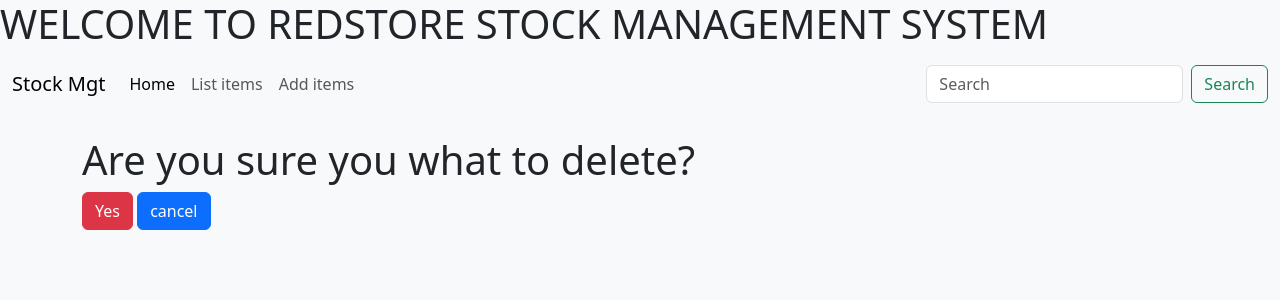
After one commit to mbathaedward/stock-management-system, a Django app: page /delete_item/1/ in a window 1280 px wide. The commit adds this page. Shown: the top 300 px of the page. Run offline with Django 5.2, Linux system fonts and the light colour scheme; tables that the repository leaves empty hold one stand-in row (values such as "Sample post").

Commit message:
added delete function,added model and registered in admin

```diff
--- a/stock_pr/urls.py
+++ b/stock_pr/urls.py
@@ -23,6 +23,7 @@ urlpatterns = [
     path('list_items/', views.list_items, name='list_items'),
     path('add_items/', views.add_items, name='add_items'),
     path('update_items/<str:pk>/',views.update_items, name='update_items'),
+    path('delete_item/<str:pk>/',views.delete_item, name='delete_item'),
 
     path('admin/', admin.site.urls),
 ]
--- a/stockapp/admin.py
+++ b/stockapp/admin.py
@@ -1,5 +1,5 @@
 from django.contrib import admin
-from .models import Stock
+from .models import Stock,Category
 from .forms import StockCreateform
 
 
@@ -13,3 +13,4 @@ class StockCreateAdmin(admin.ModelAdmin):
     search_fields = ['category', 'item_name']
 
 admin.site.register(Stock, StockCreateAdmin)
+admin.site.register(Category)
--- a/stockapp/models.py
+++ b/stockapp/models.py
@@ -1,12 +1,25 @@
 from django.db import models
+
+category_choice = (
+    ('Furniture','Furniture'),
+    ('IT Equipment','IT Equipment'),
+    ('Phone','Phone'),
+    ('Electronics','Electronics'),
+)
 
 # Create your models here.
 
 #---------------------
 #stock table goes here
 #---------------------
+
+class Category(models.Model):
+    name = models.CharField(max_length=100,blank=True,null=True)
+    def __str__(self):
+        return self.name
+
 class Stock(models.Model):
-    category = models.CharField(max_length=100, blank=True, null=True)
+    category = models.ForeignKey(Category, on_delete=models.CASCADE)
     item_name = models.CharField(max_length=100, blank=True, null=True)
     quantity = models.IntegerField(default='0', blank=True, null=True)
     recieve_quantity = models.IntegerField(default='0', blank=True, null=True)
--- a/stockapp/static/css/stylesheet.css
+++ b/stockapp/static/css/stylesheet.css
@@ -22,7 +22,7 @@ table.table > tbody > tr:nth-of-type(even) > td {
 
 
 table.table > thead > tr > th {
-    background-color: #337a33 !important;
+    background-color: #5048f1 !important;
     color: white !important;
 }
 h2 {
--- /dev/null
+++ b/stockapp/templates/delete_item.html
@@ -0,0 +1,13 @@
+{% extends 'navbar.html' %}
+
+{% load static %}
+
+{% block content %}
+<form action="" method="post">
+    {% csrf_token %}
+    <h1>Are you sure you what to delete?</h1>
+    <input class="btn btn-danger" type="submit" value="Yes"/>
+    <a href="/list_items"><div class="btn btn-primary">cancel</div></a>
+</form>
+
+{% endblock %}
--- a/stockapp/templates/list_items.html
+++ b/stockapp/templates/list_items.html
@@ -17,6 +17,7 @@
             <th>Category</th>
             <th>Item Name</th>
             <th>Quantity In Store</th>
+            <th>Delete</th>
         </tr>
     </thead>
     {% for instance in queryset %}
@@ -25,6 +26,7 @@
         <td>{{instance.category}}</td>
         <td><a href="{% url 'update_items' instance.id %}">{{instance.item_name}}</a></td>
         <td>{{instance.quantity}}</td>
+        <td><a href="{% url 'delete_item' instance.id %}"><img  src="{% static 'img/trash-fill.svg' %}" alt=""></a></td>
     </tr>
     {% endfor %}
 </table>
--- a/stockapp/views.py
+++ b/stockapp/views.py
@@ -58,3 +58,10 @@ def update_items(request, pk):
             'form':form
         }
     return render(request,'add_items.html',context)
+
+def delete_item(request, pk):
+    queryset = Stock.objects.get(id=pk)
+    if request.method == 'POST':
+        queryset.delete()
+        return redirect('/list_items')
+    return render(request, 'delete_item.html')
```
Also changed, not shown: db.sqlite3, stockapp/migrations/0001_initial.py, stockapp/static/img/trash-fill.svg (added).
